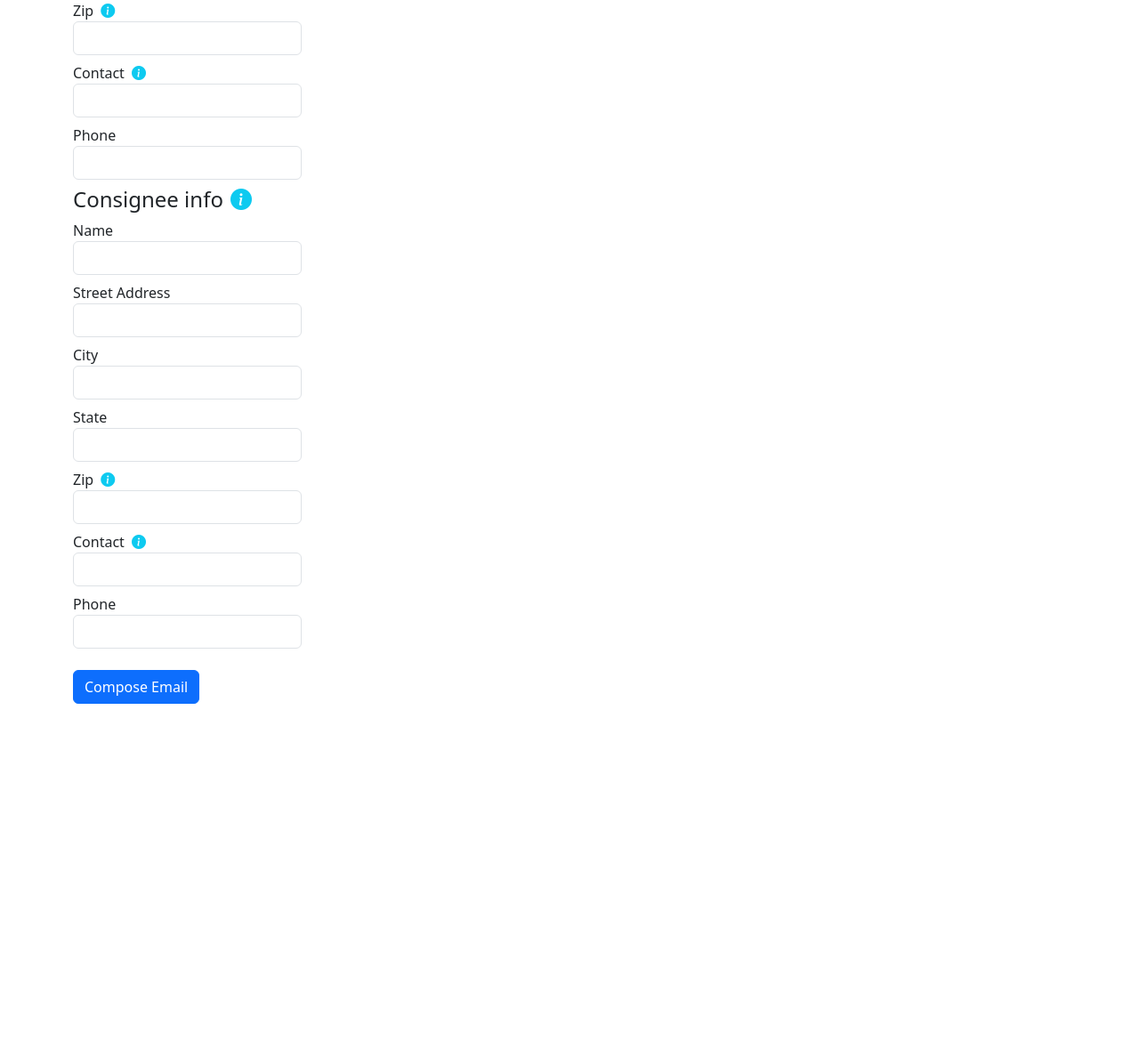
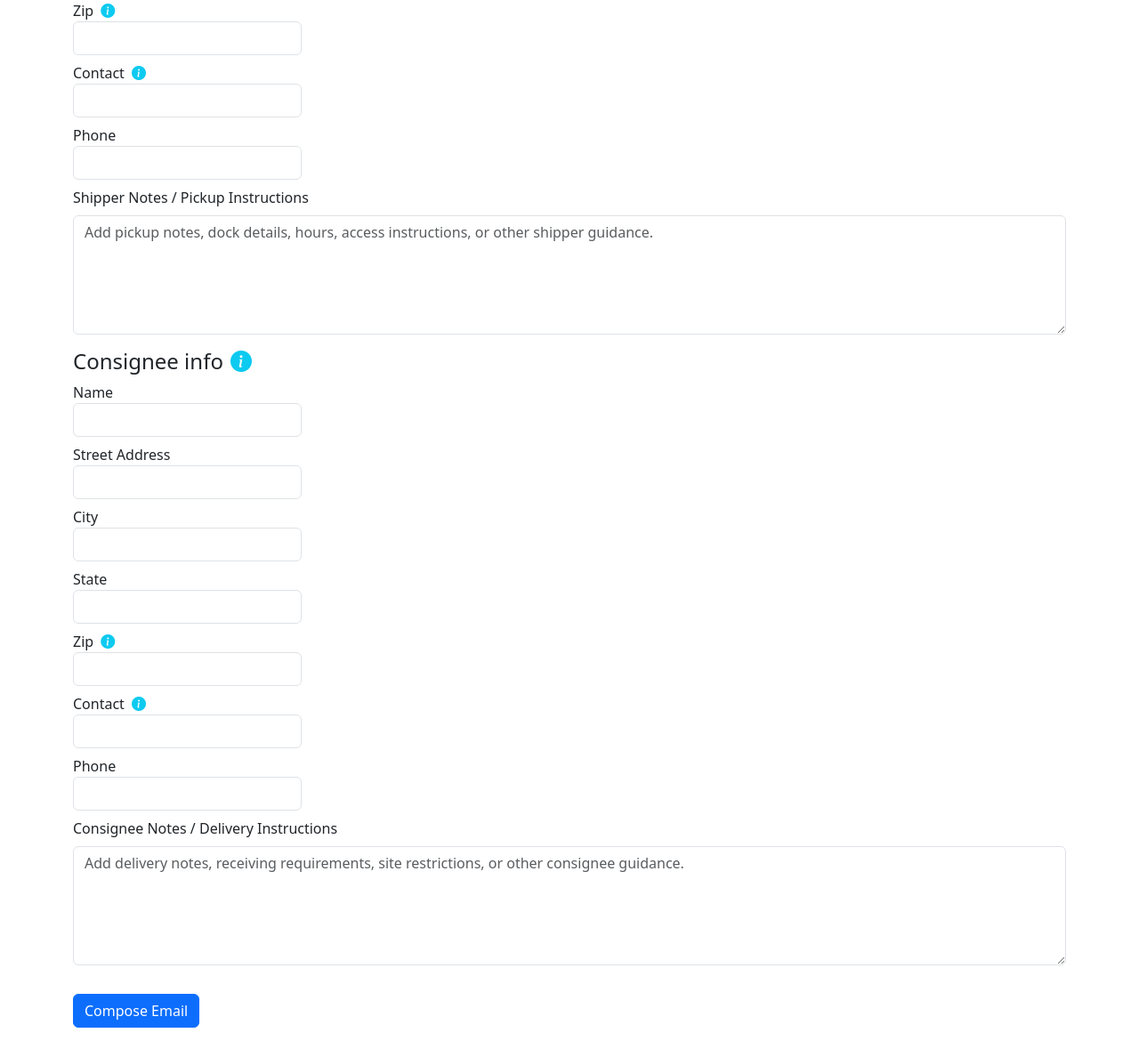
Before and after one commit to kdnye/QUOTES, a Python web app: template templates/email_request.html in a window 1280 px wide. Shown: the part 583-1762 px from the top of the page at 89% size. Before the commit the page ends 1374 px from the top, so only its background shows below. Run offline with Jinja, Linux system fonts and the light colour scheme; the template is opened without the code that fills it, so the values that code supplies are empty.

Commit message:
Add shipper and consignee notes to email request form

```diff
--- a/templates/email_request.html
+++ b/templates/email_request.html
@@ -94,6 +94,17 @@
   <div class="mb-2">
     <label>Phone <input type="text" name="shipper_phone" class="form-control"></label>
   </div>
+  <div class="mb-3">
+    <label for="shipper_notes" class="form-label">Shipper Notes / Pickup Instructions</label>
+    <textarea
+      id="shipper_notes"
+      name="shipper_notes"
+      class="form-control"
+      rows="5"
+      maxlength="2000"
+      placeholder="Add pickup notes, dock details, hours, access instructions, or other shipper guidance."
+    ></textarea>
+  </div>
   <h4 class="d-flex align-items-center gap-2">
     Consignee info
     <span
@@ -157,6 +168,17 @@
   </div>
   <div class="mb-2">
     <label>Phone <input type="text" name="consignee_phone" class="form-control"></label>
+  </div>
+  <div class="mb-3">
+    <label for="consignee_notes" class="form-label">Consignee Notes / Delivery Instructions</label>
+    <textarea
+      id="consignee_notes"
+      name="consignee_notes"
+      class="form-control"
+      rows="5"
+      maxlength="2000"
+      placeholder="Add delivery notes, receiving requirements, site restrictions, or other consignee guidance."
+    ></textarea>
   </div>
   <button type="submit" class="btn btn-primary mt-3">Compose Email</button>
 </form>
@@ -284,6 +306,17 @@ if (window.google && google.maps && google.maps.places) {
   initAddressAutocomplete();
 }
 
+function normalizeFreeformNotes(value) {
+  // Normalize line endings and trim trailing whitespace while preserving
+  // intentional line breaks so multiline notes remain readable in email clients.
+  return (value || '')
+    .replace(/\r\n?/g, '\n')
+    .split('\n')
+    .map((line) => line.replace(/\s+$/g, ''))
+    .join('\n')
+    .trimEnd();
+}
+
 document.getElementById('emailForm').addEventListener('submit', function(e) {
   e.preventDefault();
   const f = e.target;
@@ -295,7 +328,8 @@ document.getElementById('emailForm').addEventListener('submit', function(e) {
     state: f.shipper_state.value,
     zip: f.shipper_zip.value,
     contact: f.shipper_contact.value,
-    phone: f.shipper_phone.value
+    phone: f.shipper_phone.value,
+    notes: normalizeFreeformNotes(f.shipper_notes.value)
   };
   const consignee = {
     name: f.consignee_name.value,
@@ -304,7 +338,8 @@ document.getElementById('emailForm').addEventListener('submit', function(e) {
     state: f.consignee_state.value,
     zip: f.consignee_zip.value,
     contact: f.consignee_contact.value,
-    phone: f.consignee_phone.value
+    phone: f.consignee_phone.value,
+    notes: normalizeFreeformNotes(f.consignee_notes.value)
   };
 
   let body = `${data.email_intro_line}\n`;
@@ -341,7 +376,8 @@ document.getElementById('emailForm').addEventListener('submit', function(e) {
   body += `Zip: ${shipper.zip}\n`;
   body += `Contact: ${shipper.contact}\n`;
   body += `Phone: ${shipper.phone}\n`;
-  body += ` `;
+  body += `Shipper Notes: ${shipper.notes}\n`;
+  body += `\n`;
   body += "Consignee info:\n";
   body += `Name: ${consignee.name}\n`;
   body += `Street Address: ${consignee.street}\n`;
@@ -350,6 +386,7 @@ document.getElementById('emailForm').addEventListener('submit', function(e) {
   body += `Zip: ${consignee.zip}\n`;
   body += `Contact: ${consignee.contact}\n`;
   body += `Phone: ${consignee.phone}\n`;
+  body += `Consignee Notes: ${consignee.notes}\n`;
   body += "------------\n";
   const subject = `${data.subject_prefix}: ${data.origin} to ${data.destination} from ${data.user_name} at ${data.user_company} - Quote ID: ${data.quote_id}`;
   const mailto = `mailto:operations@freightservices.net?subject=${encodeURIComponent(subject)}&body=${encodeURIComponent(body)}`;
```
Also changed, not shown: tests/test_quote_email_request_access.py (+8 -0 lines).
